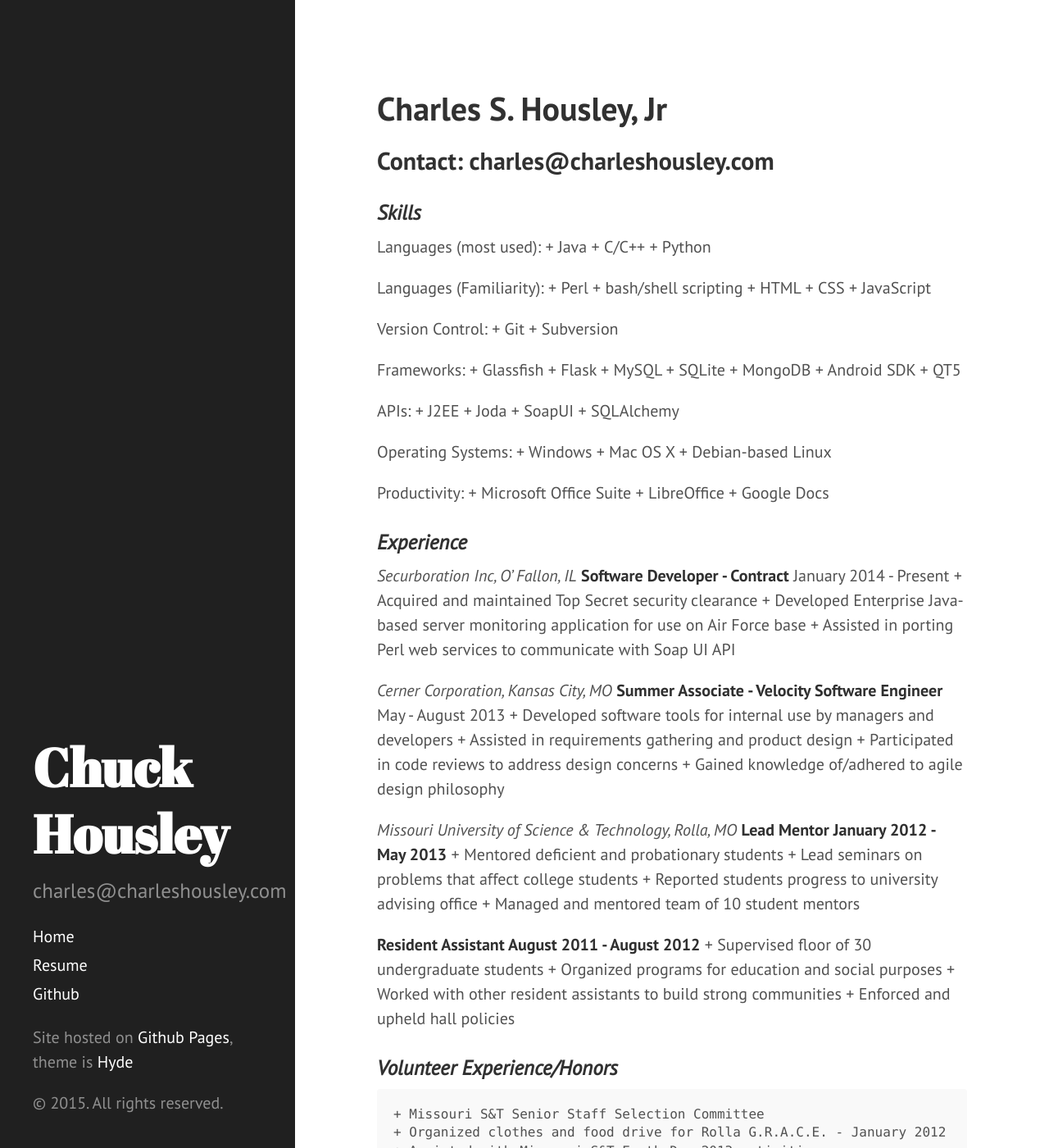
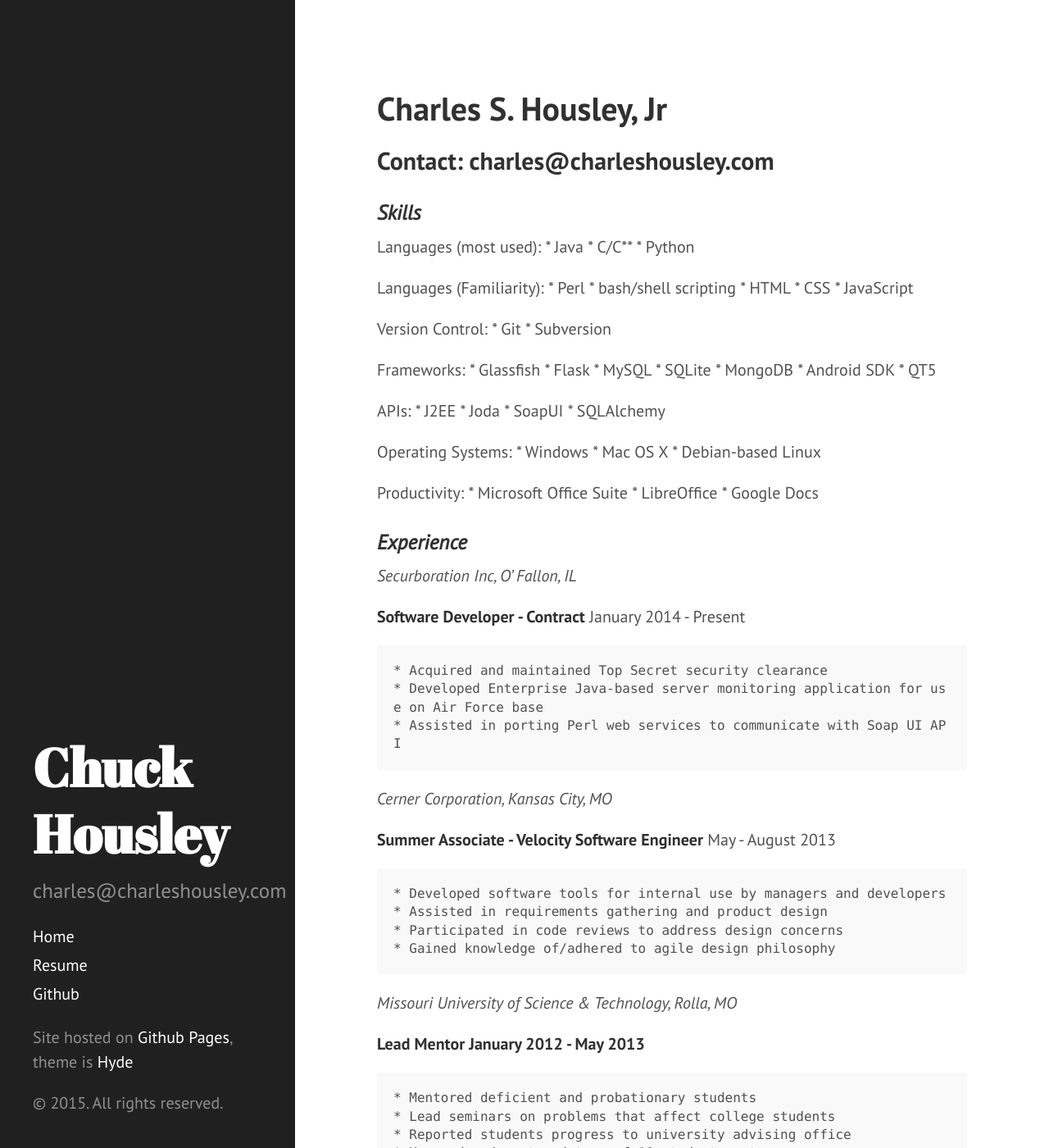
Before and after one commit to chuckhousley/chuckhousley.github.io, a Jekyll site: the page built from resume.md, in a window 1280 px wide and 1400 px high. Shown: the whole window at 82% size. Built offline with Jekyll 4.4.1, drawn with Linux system fonts in a browser that asks for light colours; some of the changed text lies outside the part shown.

Commit message:
resume formatting

```diff
--- a/resume.md
+++ b/resume.md
@@ -9,79 +9,88 @@ title: Resume
 ### *Skills* ###
 
 Languages (most used):
-    + Java
-    + C/C++
-    + Python
+    * Java
+    * C/C**
+    * Python
 
 Languages (Familiarity):
-    + Perl
-    + bash/shell scripting
-    + HTML
-    + CSS
-    + JavaScript
+    * Perl
+    * bash/shell scripting
+    * HTML
+    * CSS
+    * JavaScript
 
 Version Control:
-    + Git
-    + Subversion
+    * Git
+    * Subversion
 
 Frameworks:
-    + Glassfish
-    + Flask
-    + MySQL
-    + SQLite
-    + MongoDB
-    + Android SDK
-    + QT5
+    * Glassfish
+    * Flask
+    * MySQL
+    * SQLite
+    * MongoDB
+    * Android SDK
+    * QT5
 
 APIs:
-    + J2EE
-    + Joda
-    + SoapUI
-    + SQLAlchemy
+    * J2EE
+    * Joda
+    * SoapUI
+    * SQLAlchemy
 
 Operating Systems:
-    + Windows
-    + Mac OS X
-    + Debian-based Linux
+    * Windows
+    * Mac OS X
+    * Debian-based Linux
 
 Productivity:
-    + Microsoft Office Suite
-    + LibreOffice
-    + Google Docs
+    * Microsoft Office Suite
+    * LibreOffice
+    * Google Docs
 
 ### *Experience* ###
 
 *Securboration Inc, O’ Fallon, IL*
+
 **Software Developer - Contract** January 2014 - Present
-    + Acquired and maintained Top Secret security clearance
-    + Developed Enterprise Java-based server monitoring application for use on Air Force base
-    + Assisted in porting Perl web services to communicate with Soap UI API
+
+    * Acquired and maintained Top Secret security clearance
+    * Developed Enterprise Java-based server monitoring application for use on Air Force base
+    * Assisted in porting Perl web services to communicate with Soap UI API
 
 *Cerner Corporation, Kansas City, MO*
+
 **Summer Associate - Velocity Software Engineer** May - August 2013
-    + Developed software tools for internal use by managers and developers
-    + Assisted in requirements gathering and product design
-    + Participated in code reviews to address design concerns
-    + Gained knowledge of/adhered to agile design philosophy
+
+    * Developed software tools for internal use by managers and developers
+    * Assisted in requirements gathering and product design
+    * Participated in code reviews to address design concerns
+    * Gained knowledge of/adhered to agile design philosophy
+
 
 *Missouri University of Science & Technology, Rolla, MO*
+
 **Lead Mentor January 2012 - May 2013**
-    + Mentored deficient and probationary students
-    + Lead seminars on problems that affect college students
-    + Reported students progress to university advising office
-    + Managed and mentored team of 10 student mentors
+
+    * Mentored deficient and probationary students
+    * Lead seminars on problems that affect college students
+    * Reported students progress to university advising office
+    * Managed and mentored team of 10 student mentors
+
 
 **Resident Assistant August 2011 - August 2012**
-    + Supervised floor of 30 undergraduate students
-    + Organized programs for education and social purposes
-    + Worked with other resident assistants to build strong communities
-    + Enforced and upheld hall policies
+
+    * Supervised floor of 30 undergraduate students
+    * Organized programs for education and social purposes
+    * Worked with other resident assistants to build strong communities
+    * Enforced and upheld hall policies
 
 
 ### *Volunteer Experience/Honors* ###
 
-    + Missouri S&T Senior Staff Selection Committee
-    + Organized clothes and food drive for Rolla G.R.A.C.E. - January 2012
-    + Assisted with Missouri S&T Earth Day 2013 activities
-    + MegaMiner 7: ACM SIG-GAME AI competition Spring 2011 – 1 st place
-    + Academic Honor Roll – Seven consecutive semesters
+    * Missouri S&T Senior Staff Selection Committee
+    * Organized clothes and food drive for Rolla G.R.A.C.E. - January 2012
+    * Assisted with Missouri S&T Earth Day 2013 activities
+    * MegaMiner 7: ACM SIG-GAME AI competition Spring 2011 – 1 st place
+    * Academic Honor Roll – Seven consecutive semesters
```
